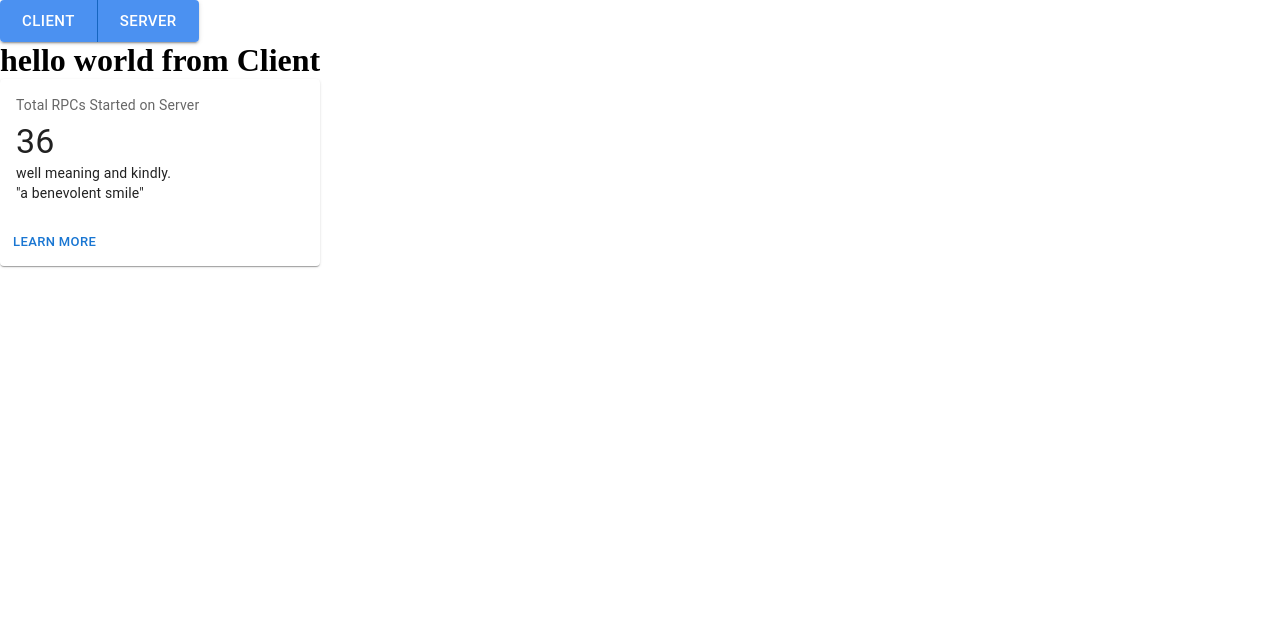
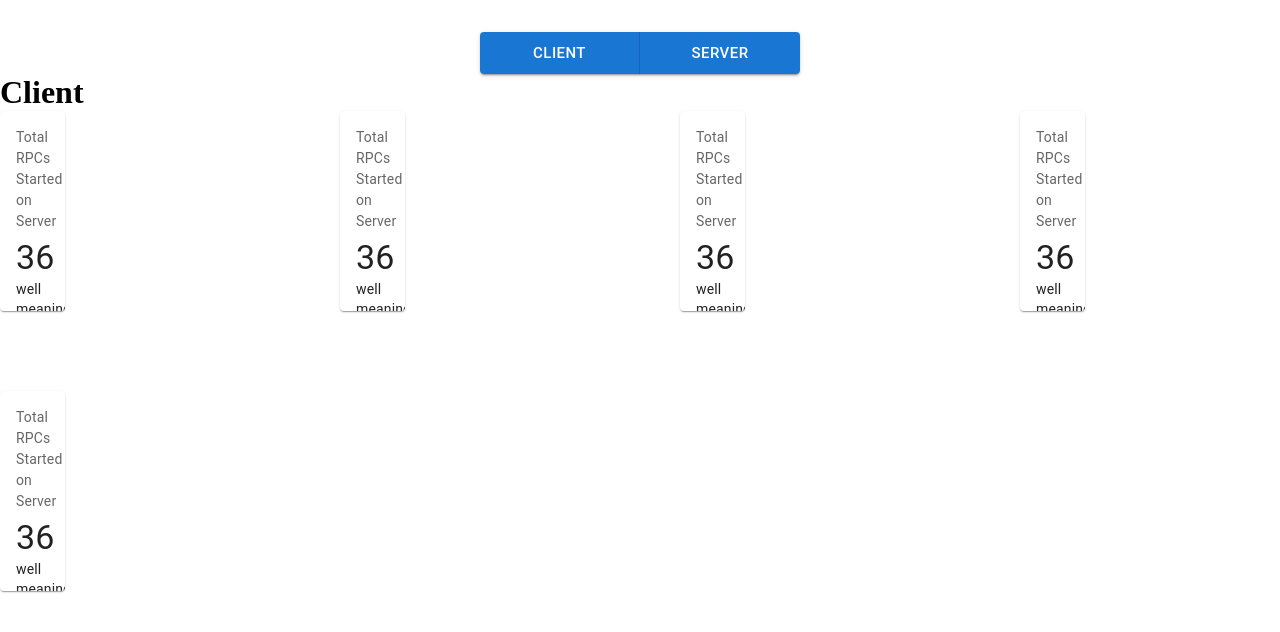
Before and after one commit to oslabs-beta/gRPSeek, a React app: page /client in a window 1280 px wide. Shown: the top 632 px of the page. Built offline with nearby package versions, Linux system fonts and the light colour scheme.

Commit message:
added mock data and grid layout

```diff
--- a/src/App.tsx
+++ b/src/App.tsx
@@ -3,6 +3,7 @@ import { BrowserRouter as Router, Routes, Route } from "react-router-dom";
 import Home from './Pages/Home'
 import Client from './Pages/Client'
 import Server from './Pages/Server'
+import Main from "./Pages/Main";
 
 
 const App = () => {
@@ -12,6 +13,7 @@ const App = () => {
         <Route path="/" element={<Home/>}></Route>
         <Route path="/client" element={<Client/>}></Route>
         <Route path="/server" element={<Server/>}></Route>
+        <Route path="/main" element={<Main/>}></Route>
       </Routes>
     </Router>
   );
--- a/src/Pages/Client.tsx
+++ b/src/Pages/Client.tsx
@@ -1,19 +1,27 @@
 import React from "react";
-import NavBar from ".././client/components/NavBar"
-import BoxMetric from ".././client/components/Box"
+import NavBar from ".././client/components/NavBar";
+import BoxMetric from ".././client/components/Box";
 
-const Client:React.FC = () => {
-    return (
-        <>
-        <div>
-        <NavBar></NavBar>
-        <h1>
-            hello world from Client
-        </h1>
-        <BoxMetric />
-        </div>
-        </>
-    )
-}
+const Client: React.FC = () => {
+  const fakeClientData = [
+    { metric: "Total Client Calls", total: 15 },
+    { metric: "Avg Client Calls ", total: 45 },
+    { metric: "Min Client Calls", total: 11 },
+    { metric: "Max Client Calls", total: 9 },
+    { metric: "All Client Calls", total: 56 },
+  ];
+
+  return (
+    <>
+      <NavBar></NavBar>
+      <h1>Client</h1>
+      <div className="grid--container">
+        {fakeClientData.map(data => (
+          <BoxMetric  />
+        ))}
+      </div>
+    </>
+  );
+};
 
 export default Client;
--- a/src/Pages/Home.tsx
+++ b/src/Pages/Home.tsx
@@ -14,7 +14,7 @@ const Home: React.FC = () => {
         <h3 className="home home__slogan">
           A POWERFUL METRIC VISUALIZATION TOOL FOR gRPC
         </h3>
-        <Button variant="contained" onClick={() => navigate('/Main')}>Start Seeking</Button>
+        <Button variant="contained" onClick={() => navigate('/main')}>Start Seeking</Button>
       </div>
     </div>
   );
--- a/src/Pages/Main.tsx
+++ b/src/Pages/Main.tsx
@@ -1,8 +1,9 @@
 import React from 'react'
+import NavBar from '../client/components/NavBar'
 
 function Main() {
   return (
-    <div>Main</div>
+    <NavBar/>
   )
 }
 
--- a/src/Pages/Server.tsx
+++ b/src/Pages/Server.tsx
@@ -1,19 +1,28 @@
 import React from "react";
-import NavBar from ".././client/components/NavBar"
-import BoxMetric from ".././client/components/Box"
+import NavBar from ".././client/components/NavBar";
+import BoxMetric from ".././client/components/Box";
 
-const Server:React.FC = () => {
-    return (
-        <>
-        <div>
-        <NavBar></NavBar>
-        <h1>
-            hello world from Server
-        </h1>
-        <BoxMetric />
-        </div>
-        </>
-    )
-}
+const Server: React.FC = () => {
+
+  const fakeServerData = [
+    { metric: "Total Server Calls", total: 15 },
+    { metric: "Avg Server Calls ", total: 66 },
+    { metric: "Min Server Calls", total: 21 },
+    { metric: "Max Server Calls", total: 99 },
+    { metric: "All Server Calls", total: 7 },
+  ];
+
+  return (
+    <>
+      <NavBar></NavBar>
+      <h1>Server</h1>
+      <div className="grid--container">
+        {fakeServerData.map(data => (
+          <BoxMetric  />
+        ))}
+      </div>
+    </>
+  );
+};
 
 export default Server;
--- a/src/client/components/NavBar.tsx
+++ b/src/client/components/NavBar.tsx
@@ -1,21 +1,39 @@
-import * as React from 'react';
+import * as React from "react";
 import { useNavigate } from "react-router-dom";
-import Button from '@mui/material/Button';
-import ButtonGroup from '@mui/material/ButtonGroup';
-import "../../styles.scss"
+import Button from "@mui/material/Button";
+import ButtonGroup from "@mui/material/ButtonGroup";
+import "../../styles.scss";
 
-const NavBar:React.FC = () => {
-    const navigate = useNavigate()
-    return (
-        <>
-        <div className='buttonGroup.center'>
-            <ButtonGroup size="large" variant="contained" aria-label="outlined primary button group">
-            <Button className = 'button button--primary' style={{ backgroundColor: '#4B91F1', color: 'white' }} onClick={() => {navigate('/client')}}>Client</Button>
-            <Button className = 'button button--primary' style={{ backgroundColor: '#4B91F1', color: 'white' }} onClick={() => {navigate('/server')}}>Server</Button>
-            </ButtonGroup>
-        </div>
-        </>
-    )
-}
+const NavBar: React.FC = () => {
+  const navigate = useNavigate();
+  return (
+      <div className="navbar--container">
+        <ButtonGroup
+          size="large"
+          variant="contained"
+          aria-label="outlined primary button group"
+        >
+          <Button
+            className="button button--primary"
+            style={{width: '10rem'}}
+            onClick={() => {
+              navigate("/client");
+            }}
+          >
+            Client
+          </Button>
+          <Button
+            className="button button--primary"
+            style={{width: '10rem'}}
+            onClick={() => {
+              navigate("/server");
+            }}
+          >
+            Server
+          </Button>
+        </ButtonGroup>
+      </div>
+  );
+};
 
 export default NavBar;
--- a/src/styles.css
+++ b/src/styles.css
@@ -40,4 +40,20 @@ html {
   position: relative;
   margin-bottom: 1.8rem;
   text-align: center;
+}
+
+.navbar--container {
+  display: flex;
+  justify-content: center;
+  align-items: center;
+  flex-direction: row;
+  margin-top: 2rem;
+}
+
+.grid--container {
+  height: 30rem;
+  display: grid;
+  grid-template-columns: repeat(4, 1fr);
+  grid-template-rows: repeat(2, 1fr);
+  grid-gap: 5rem;
 }/*# sourceMappingURL=styles.css.map */
--- a/src/styles.scss
+++ b/src/styles.scss
@@ -53,3 +53,16 @@ html {
   margin-bottom: 1.8rem;
   text-align: center;
 }
+
+.navbar--container{
+  @include flexboxCenter(row);
+  margin-top: 2rem;
+}
+
+.grid--container{
+  height: 30rem;
+  display: grid;
+  grid-template-columns: repeat(4, 1fr);
+  grid-template-rows: repeat(2, 1fr);
+  grid-gap: 5rem;
+}
```
Also changed, not shown: 1 other file (tests, documents, lock files or other folders).
